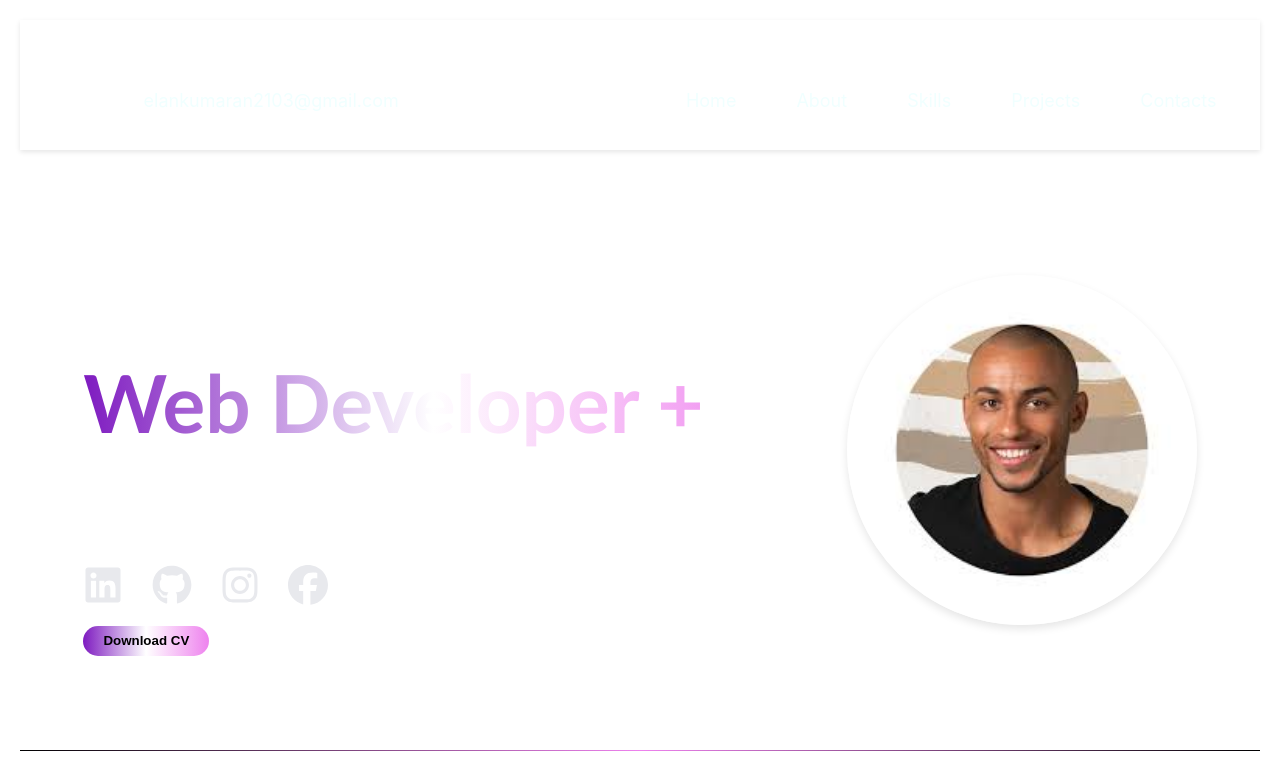
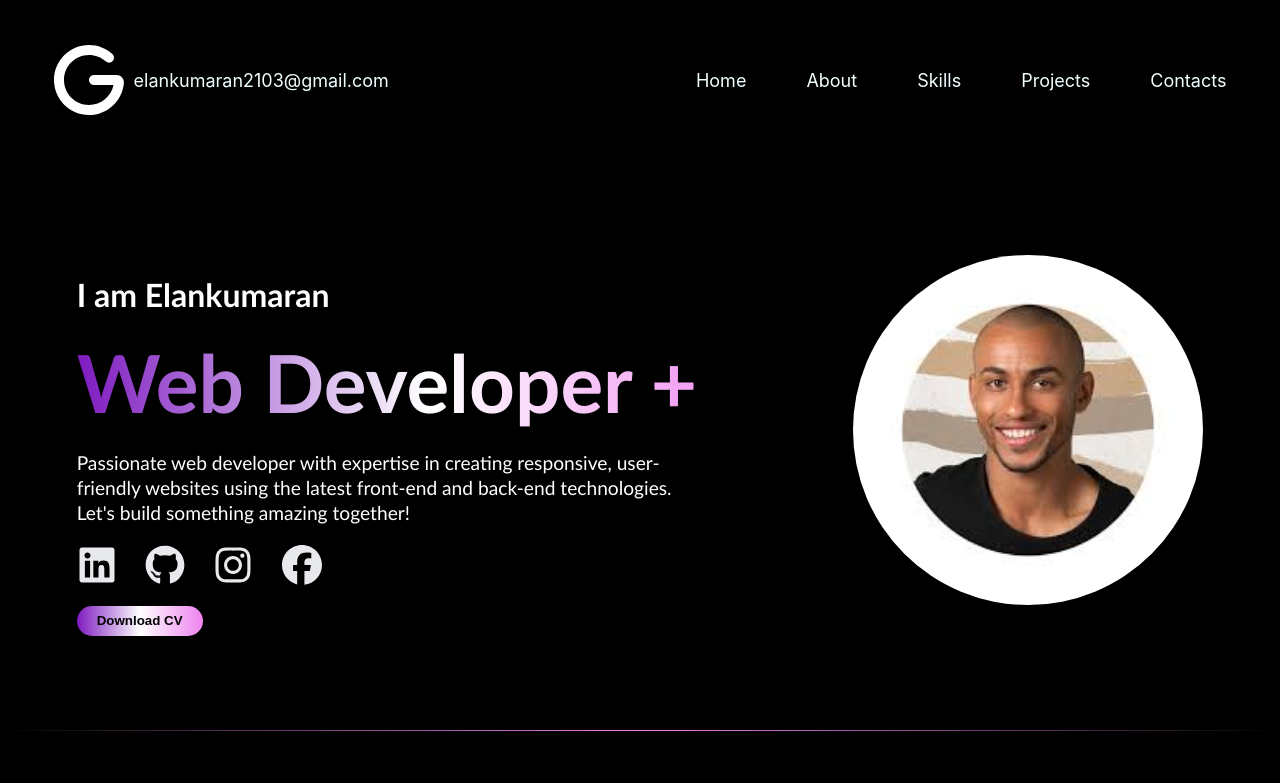
Before and after one commit to ElankumaranR/portfolio, a React (Create React App) app: page / in a window 1280 px wide. Shown: the top 783 px of the page. Built offline with nearby package versions, Linux system fonts and the light colour scheme.

Commit message:
CICD CONSTRUCTED

```diff
--- a/src/index.css
+++ b/src/index.css
@@ -1,6 +1,6 @@
 body ,html {
-  margin: 10px;
-  background-color: white;
+  margin: 0px;
+  background-color: black;
   font-family: -apple-system, BlinkMacSystemFont, 'Segoe UI', 'Roboto', 'Oxygen',
     'Ubuntu', 'Cantarell', 'Fira Sans', 'Droid Sans', 'Helvetica Neue',
     sans-serif;
```
